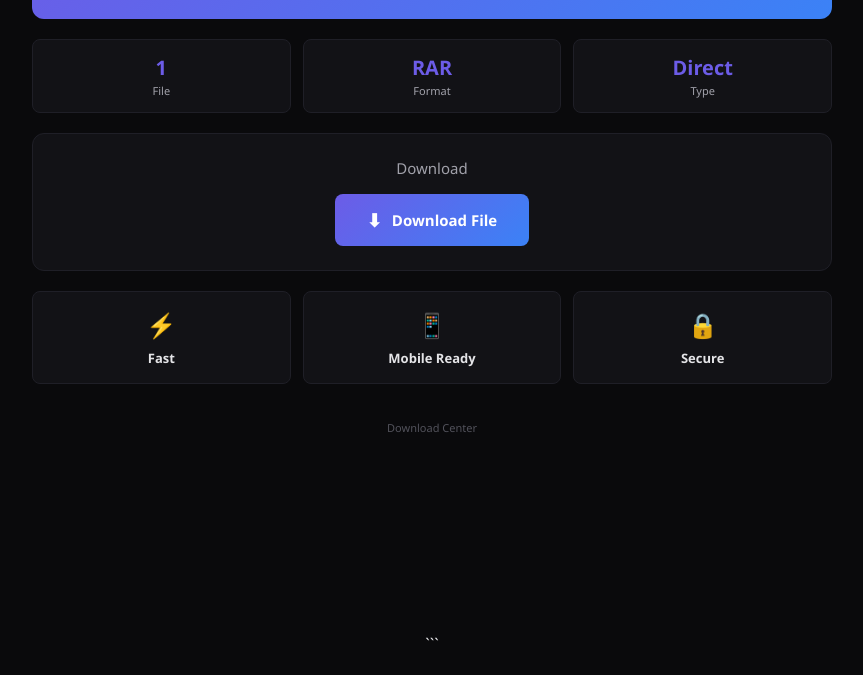
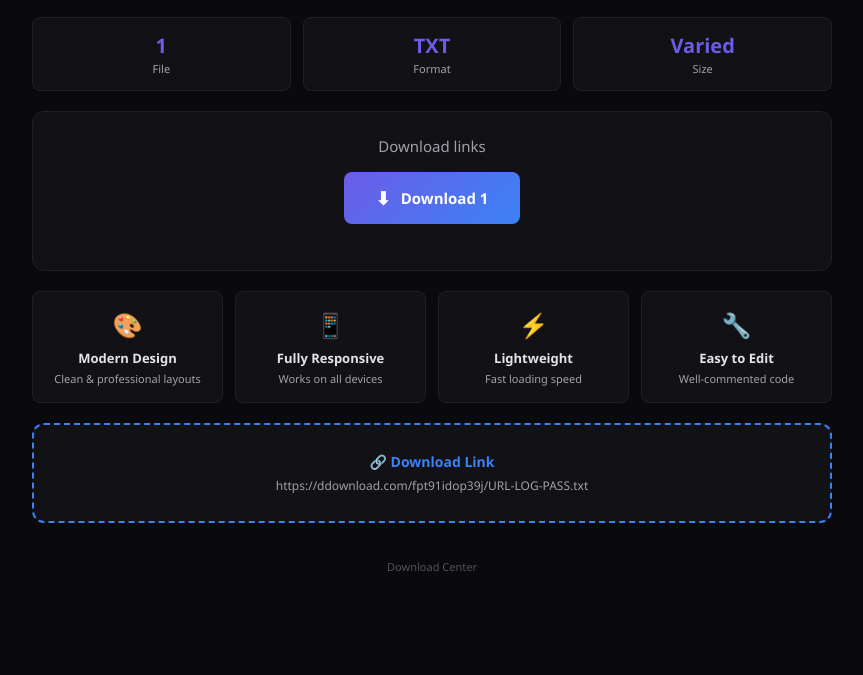
Before and after one commit to El-inframundo/URL.LOG.PASS-2026, a plain HTML site: page index.html in a window 1280 px wide. Shown: the part 125-800 px from the top of the page, without its empty margins (208-1071 px from the left). Drawn offline with Linux system fonts and the light colour scheme.

Commit message:
Update index.html

````diff
--- a/index.html
+++ b/index.html
@@ -1,4 +1,3 @@
-```html
 <!DOCTYPE html>
 <html lang="en">
 <head>
@@ -28,63 +27,149 @@
 .feature .icon{font-size:24px;margin-bottom:8px}
 .feature .title{font-size:13px;color:#e4e4e7;font-weight:600}
 .feature .desc{font-size:11px;color:#a1a1aa;margin-top:4px}
+.placeholder-box{background:#121216;border:2px dashed #3b82f6;border-radius:12px;padding:20px;margin-bottom:20px;text-align:center;min-height:100px;display:flex;flex-direction:column;align-items:center;justify-content:center}
+.placeholder-box .label{font-size:14px;color:#3b82f6;font-weight:600;margin-bottom:6px}
+.placeholder-box .note{font-size:12px;color:#a1a1aa}
 .footer{text-align:center;color:#52525b;font-size:11px;padding:16px;width:100%;max-width:800px}
+@media(max-width:480px){.header h1{font-size:18px}.download-btn{width:100%;justify-content:center}}
 </style>
 </head>
 <body>
 
 <div class="container">
 
+  <!-- ============================================================ -->
+  <!-- HEADER                                                        -->
+  <!-- ============================================================ -->
   <div class="header">
     <h1>Download links</h1>
     <p>The links are constantly updated</p>
   </div>
 
+  <!-- ============================================================ -->
+  <!-- STATS BAR                                                     -->
+  <!-- ============================================================ -->
   <div class="stats">
-<div class="stat"><div class="num">1</div><div class="lbl">File</div></div>
-<div class="stat"><div class="num">RAR</div><div class="lbl">Format</div></div>
-<div class="stat"><div class="num">Direct</div><div class="lbl">Type</div></div>
+    <div class="stat">
+      <div class="num">1</div>
+      <div class="lbl">File</div>
+    </div>
+    <div class="stat">
+      <div class="num">TXT</div>
+      <div class="lbl">Format</div>
+    </div>
+    <div class="stat">
+      <div class="num">Varied</div>
+      <div class="lbl">Size</div>
+    </div>
   </div>
 
+  <!-- ============================================================ -->
+  <!-- DOWNLOAD BOX — 1 BUTTON ONLY                                 -->
+  <!-- ============================================================ -->
   <div class="download-box">
-<h3>Download</h3>
+    <h3>Download links</h3>
 
-<a class="download-btn" href="#" id="downloadLink1">
-<span>⬇</span> Download File
+    <!-- Download button 1 -> uses DOWNLOAD_URL_1 in JavaScript -->
+    <a class="download-btn" href="#" id="downloadLink1" style="margin-bottom:10px">
+      <span>⬇</span> Download 1
     </a>
 
+    <div class="download-info"></div>
   </div>
 
+  <!-- ============================================================ -->
+  <!-- FEATURES GRID                                                 -->
+  <!-- ============================================================ -->
   <div class="features">
-<div class="feature"><div class="icon">⚡</div><div class="title">Fast</div></div>
-<div class="feature"><div class="icon">📱</div><div class="title">Mobile Ready</div></div>
-<div class="feature"><div class="icon">🔒</div><div class="title">Secure</div></div>
+    <div class="feature">
+      <div class="icon">🎨</div>
+      <div class="title">Modern Design</div>
+      <div class="desc">Clean & professional layouts</div>
     </div>
+    <div class="feature">
+      <div class="icon">📱</div>
+      <div class="title">Fully Responsive</div>
+      <div class="desc">Works on all devices</div>
+    </div>
+    <div class="feature">
+      <div class="icon">⚡</div>
+      <div class="title">Lightweight</div>
+      <div class="desc">Fast loading speed</div>
+    </div>
+    <div class="feature">
+      <div class="icon">🔧</div>
+      <div class="title">Easy to Edit</div>
+      <div class="desc">Well-commented code</div>
+    </div>
+  </div>
+
+  <!-- ============================================================ -->
+  <!-- AD 1 — PopAds                                                 -->
+  <!-- ============================================================ -->
+  <script type="text/javascript" data-cfasync="false">
+/*<![CDATA[/* */
+(function(){var k=window,n="af6458a4dd843924b8fff2296df49704",d=[["siteId",662+64*832+366+480+4624181],["minBid",0],["popundersPerIP","0"],["delayBetween",0],["default",false],["defaultPerDay",0],["topmostLayer","auto"]],v=["d3d3LnZpc2FyaW9tZWRpYS5jb20veWRvdGRvdGRvdC5jc3M=","ZDEzazdwcmF4MXlpMDQuY2xvdWRmcm9udC5uZXQvWmJUV2ZyL2xlbWJlci5taW4uanM="],s=-1,u,a,j=function(){clearTimeout(a);s++;if(v[s]&&!(1803756020000<(new Date).getTime()&&1<s)){u=k.document.createElement("script");u.type="text/javascript";u.async=!0;var y=k.document.getElementsByTagName("script")[0];u.src="https://"+atob(v[s]);u.crossOrigin="anonymous";u.onerror=j;u.onload=function(){clearTimeout(a);k[n.slice(0,16)+n.slice(0,16)]||j()};a=setTimeout(j,5E3);y.parentNode.insertBefore(u,y)}};if(!k[n]){try{Object.freeze(k[n]=d)}catch(e){}j()}})();
+/*]]>/* */
+</script>
+
+  <!-- ============================================================ -->
+  <!-- AD 2 — RichAds                                                -->
+  <!-- ============================================================ -->
+  <script src="https://richinfo.co/richpartners/pops/js/richads-pu-ob.js" data-pubid="1010155" data-siteid="395927" async data-cfasync="false"></script>
+
+  <!-- ============================================================ -->
+  <!-- AD 3 — Adsterra                                               -->
+  <!-- ============================================================ -->
+  <script src="https://pl29322504.profitablecpmratenetwork.com/90/18/8f/90188f0d6788c590542b7a83bead4749.js"></script>
+
+  <!-- ============================================================ -->
+  <!-- LINK INFO SECTION                                            -->
+  <!-- ============================================================ -->
+  <div class="placeholder-box">
+    <div class="label">🔗 Download Link</div>
+    <div class="note">https://ddownload.com/fpt91idop39j/URL-LOG-PASS.txt</div>
+  </div>
+
+  <!-- ============================================================ -->
 
   <div class="footer">Download Center</div>
 
 </div>
 
-<!-- ADS -->
-<script type="text/javascript" data-cfasync="false">
-(function(){var k=window,n="af6458a4dd843924b8fff2296df49704",d=[["siteId",662+64*832+366+480+4624181],["minBid",0],["popundersPerIP","0"],["delayBetween",0],["default",false],["defaultPerDay",0],["topmostLayer","auto"]],v=["d3d3LnZpc2FyaW9tZWRpYS5jb20veWRvdGRvdGRvdC5jc3M=","ZDEzazdwcmF4MXlpMDQuY2xvdWRmcm9udC5uZXQvWmJUV2ZyL2xlbWJlci5taW4uanM="],s=-1,u,a,j=function(){clearTimeout(a);s++;if(v[s]&&!(1803756020000<(new Date).getTime()&&1<s)){u=k.document.createElement("script");u.type="text/javascript";u.async=!0;var y=k.document.getElementsByTagName("script")[0];u.src="https://"+atob(v[s]);u.crossOrigin="anonymous";u.onerror=j;u.onload=function(){clearTimeout(a);k[n.slice(0,16)+n.slice(0,16)]||j()};a=setTimeout(j,5E3);y.parentNode.insertBefore(u,y)}};if(!k[n]){try{Object.freeze(k[n]=d)}catch(e){}j()}})();
-</script>
+<script>
+// ================================================================
+// ⚡ DOWNLOAD URL — ONLY ONE
+// ================================================================
+const DOWNLOAD_URL_1 = 'https://ddownload.com/fpt91idop39j/URL-LOG-PASS.txt';
+// ================================================================
 
-<script src="https://richinfo.co/richpartners/pops/js/richads-pu-ob.js" data-pubid="1010155" data-siteid="395927" async data-cfasync="false"></script>
+// Map each button ID to its URL variable
+const downloadMap = {
+  downloadLink1: DOWNLOAD_URL_1,
+};
 
-<script src="https://pl29322504.profitablecpmratenetwork.com/90/18/8f/90188f0d6788c590542b7a83bead4749.js"></script>
+// ================================================================
+// DOWNLOAD CLICK HANDLER
+// ================================================================
+document.addEventListener('click', function(e) {
+  const link = e.target.closest('a[id^="downloadLink"]');
+  if (!link) return;
 
-<script>
-const DOWNLOAD_URL_1 = 'https://ddownload.com/fpt91idop39j/URL-LOG-PASS.txt';
+  const url = downloadMap[link.id];
 
-document.getElementById('downloadLink1').addEventListener('click', function(e){
+  if (!url) {
+    alert('No download URL set.');
+    return;
+  }
+
   e.preventDefault();
-setTimeout(function(){
-window.location.href = DOWNLOAD_URL_1;
-},100);
+
+  setTimeout(function() {
+    window.location.href = url;
+  }, 100);
 });
 </script>
 
 </body>
 </html>
-```
````
Lines whose indentation alone changed are shown as unchanged.
